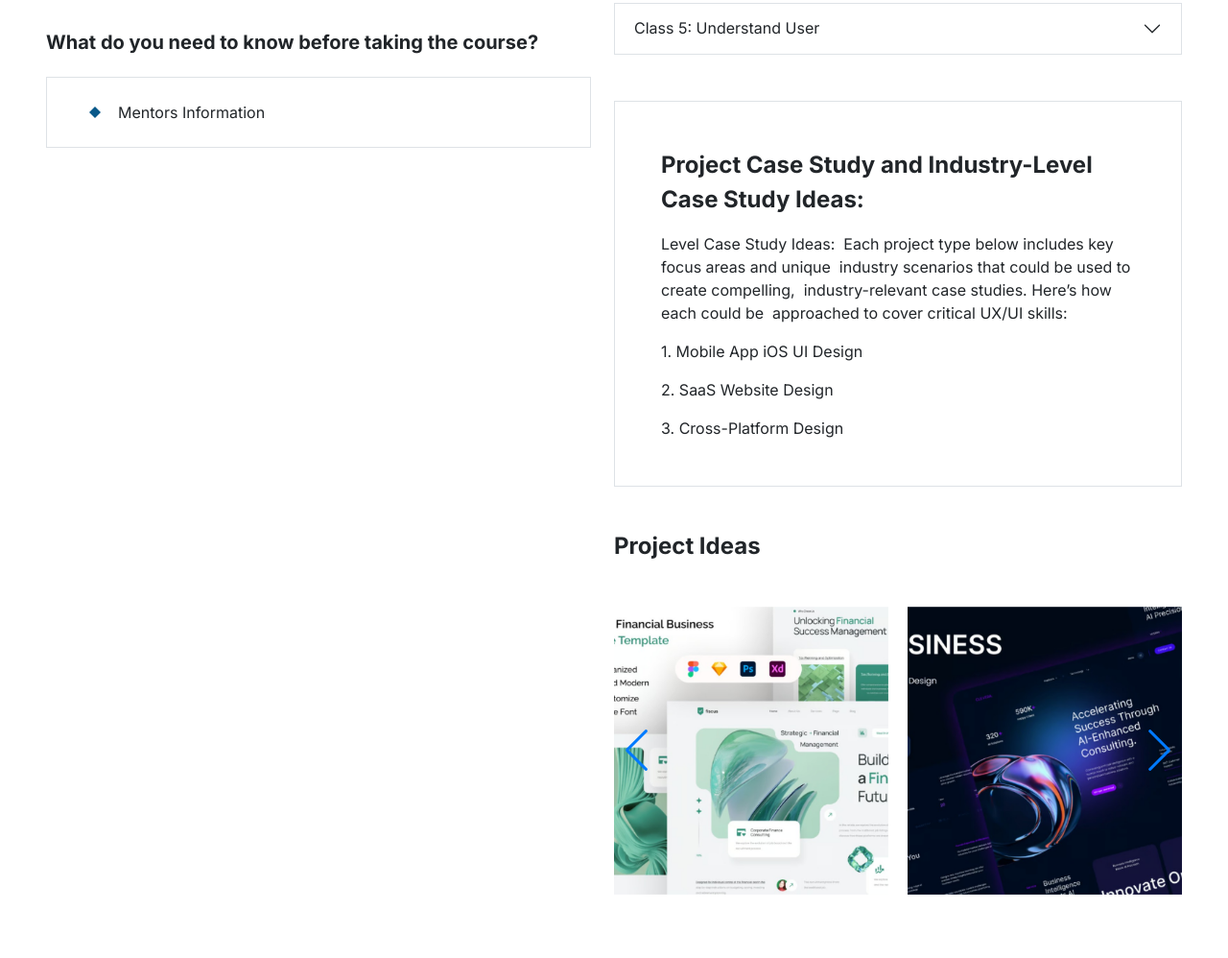
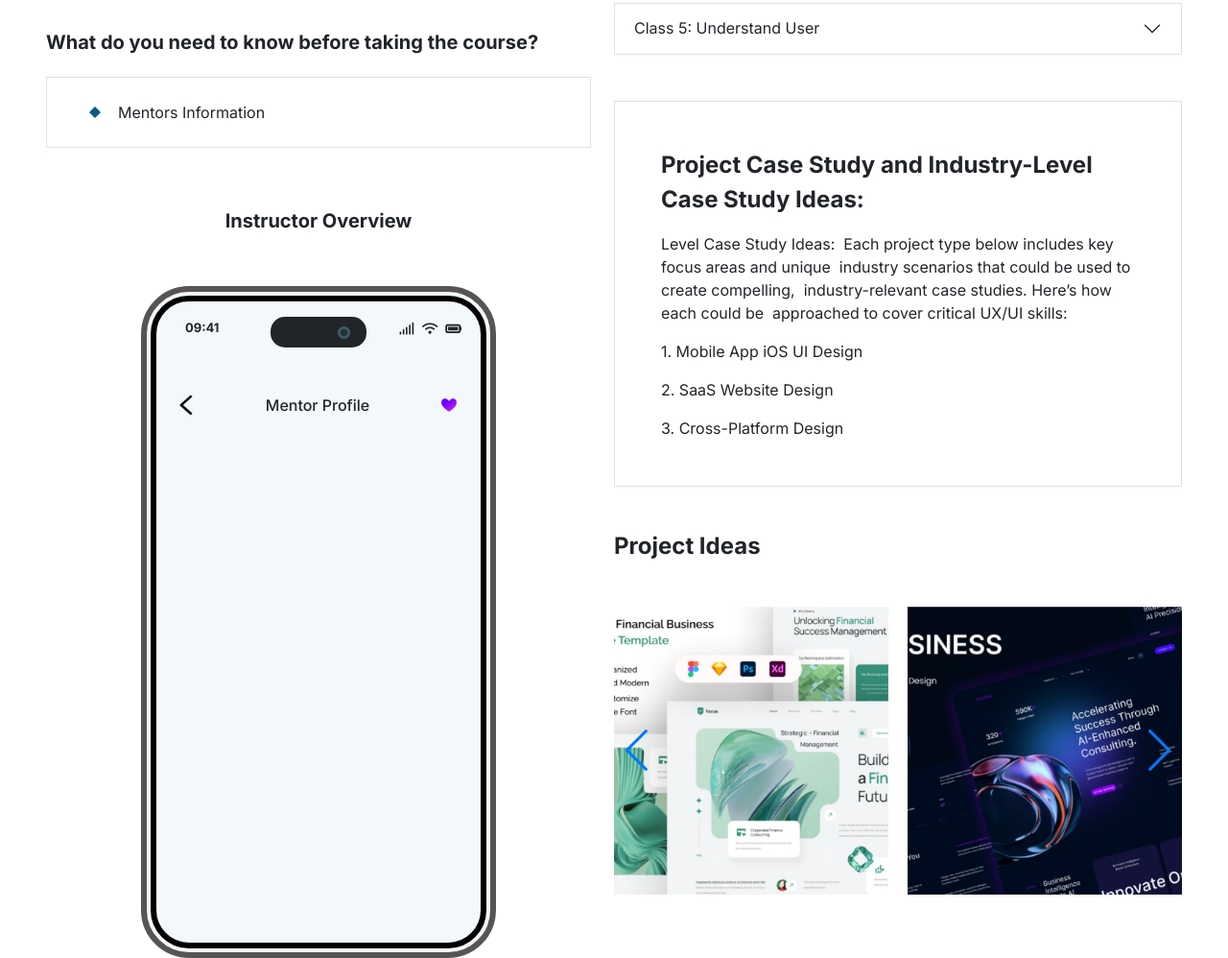
Before and after one commit to Shahriar-Samir/Nebulae-Soft-Frontend-Bootstrap, a plain HTML site: page index.html in a window 1280 px wide. Shown: the part 2124-3122 px from the top of the page at 96% size. Before the commit the page ends 3056 px from the top, so only its background shows below. Drawn offline with nearby package versions, Linux system fonts and the light colour scheme.

Commit message:
add: smartphon section and some of its elements

```diff
--- a/index.html
+++ b/index.html
@@ -9,6 +9,7 @@
     <link
     rel="stylesheet"
     href="https://cdn.jsdelivr.net/npm/swiper@11/swiper-bundle.min.css"/>
+    <script src="https://kit.fontawesome.com/dc504fa211.js" crossorigin="anonymous"></script>
 
 
 </head>
@@ -119,6 +120,42 @@
               </ul>
           </div>
       </div>
+
+        <!-- Instructor Overview -->
+      <section class="d-flex flex-column mt-5 align-items-center w-100">
+
+        <!-- heading -->
+          <h1 class="fw-bold fs-5 text-center">Instructor Overview</h1>
+
+
+          <div style="width:100%;max-width: 370px; height:110vh;border-radius: 50px; max-height:700px;border: 6px #565553 solid; padding-block: 4px; padding-inline:2px;background-color: #f2f8fc;" class="mt-5 px-1">
+
+            <!-- single bars, wifi and battery charge icons with camera field -->
+            <div style="border-radius: 40px; box-sizing: border-box; border: 6px black solid;" class="w-100 h-100 position-relative">
+              <section class="d-flex w-100 justify-content-between align-items-center position-absolute" style="top:20px; padding-inline:20px; padding-left: 30px;">
+                <h1 class="fw-bold m-0" style="font-size: 13px;">09:41</h1>
+                <div class="d-flex gap-2" style="width: max-content;font-size:13px">
+                  <div class="d-flex align-items-center gap-2" style="font-size: 13px;">
+                    <i class="fa-solid fa-signal"></i>
+                <i class="fa-solid fa-wifi"></i>
+                <i style="font-size: 15px;" class="fa-solid fa-battery-full"></i>
+                  </div>
+              </section>
+                <section class="d-flex w-full align-items-center gap-5 justify-content-center mt-3">
+                  <div class="bg-dark d-flex align-items-center  justify-content-end" style="width: 100px; height:32px;border-radius:15px;">
+                    <img src="/imgs/lens.png" style="width:15px; height:15px" class="me-3"/>
+                  </div>
+                </section>
+                              <!-- left arrow, heading and heart icon -->
+               <section class="d-flex mt-5 justify-content-between align-items-center mx-auto" style="padding-inline: 23px;">
+               <img src="/imgs/less-than.png"/>
+                <h1 class="fs-6 m-0">Mentor Profile</h1>
+                <img src="/imgs/love.png" style="width: 20px;"/>
+               </section>
+
+                  </div>
+                  </div>
+                </section>
                 </aside>
 
 
```
Also changed, not shown: imgs/lens.png (added), imgs/less-than.png (added), imgs/love.png (added), imgs/profile.jpg (added).
